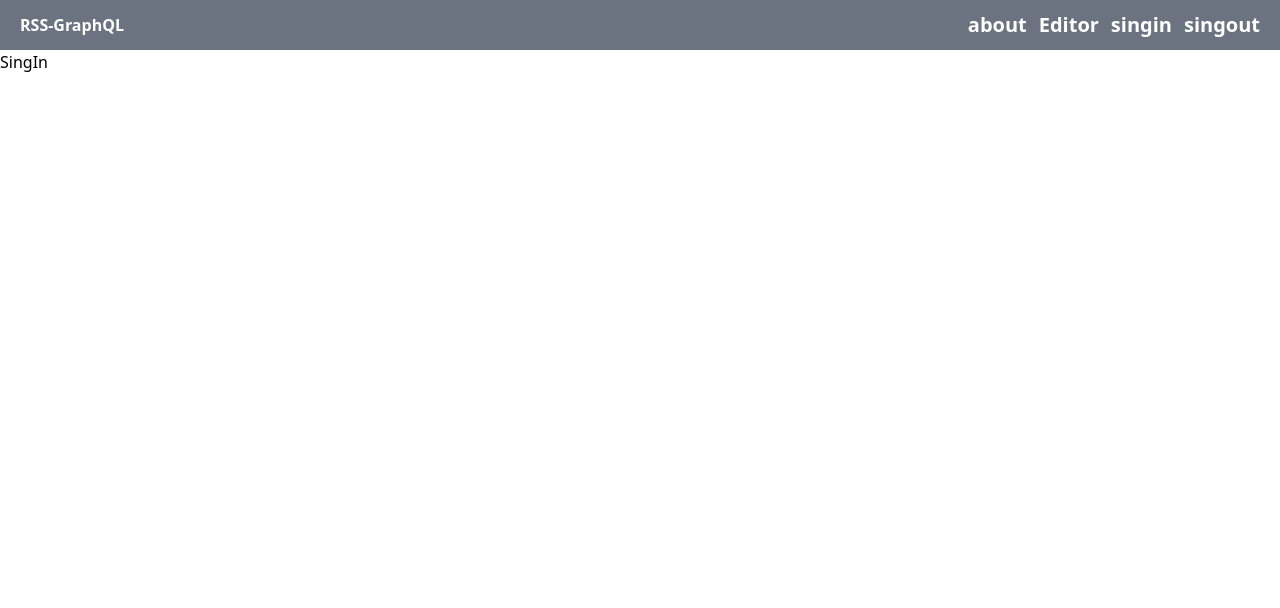
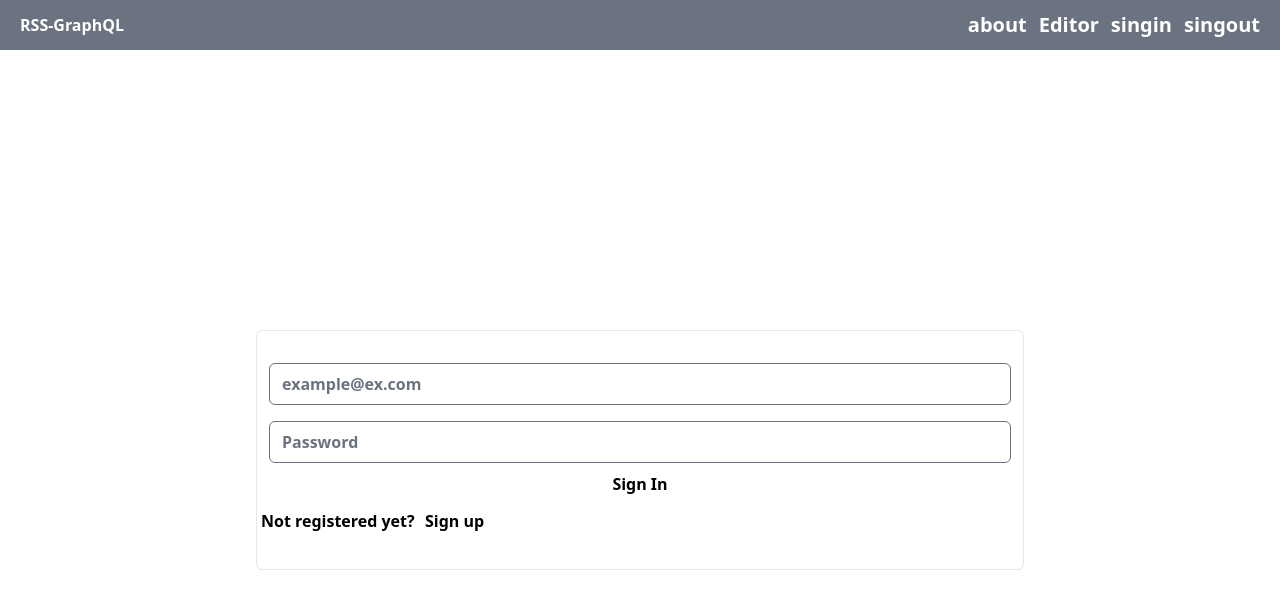
Before and after one commit to NikolayBalabanov/graphiql-app, a React (Vite) app: page /singin in a window 1280 px wide. Shown: the top 608 px of the page. Built offline with nearby package versions, Linux system fonts and the light colour scheme.

Commit message:
feat: add signIn and signUp form

```diff
--- /dev/null
+++ b/src/components/signInUp/Button.tsx
@@ -0,0 +1,13 @@
+import React from 'react';
+
+interface ButtonProps{
+    type: "button" | "submit" | "reset" | undefined,
+    text: string,
+    onClick?(): void,
+}
+
+export const Button = ({type, text, onClick}: ButtonProps) => {
+  return (
+    <button type={type} className="h-12 w-20 bg-btnBG rounded-md self-center font-bold" onClick={onClick}>{text}</button>
+  )
+}
--- /dev/null
+++ b/src/components/signInUp/Input.tsx
@@ -0,0 +1,21 @@
+import React from 'react';
+import { Path, UseFormRegister } from 'react-hook-form';
+interface InputProps{
+    type: string,
+    id: string,
+    placeholder: string,
+    register: UseFormRegister<FormFields>;
+    required: boolean,
+    label: Path<FormFields>
+}
+type FormFields = {
+    email: string,
+    password: string,
+    name?: string,
+  };
+
+export const Input = ({type, id, placeholder, label,  register, required}: InputProps) => {
+  return (
+    <input type={type} id={id} placeholder={placeholder} className="m-2 rounded-md" {...register(label, {required: true})} />
+  )
+}
--- /dev/null
+++ b/src/components/signInUp/SignInUp.tsx
@@ -0,0 +1,35 @@
+import React, { useState } from 'react';
+import { useForm, SubmitHandler } from "react-hook-form";
+import { Input } from './Input';
+import { Button } from './Button';
+
+type FormFields = {
+  email: string,
+  password: string,
+  name?: string,
+};
+
+export const SignInUp = () => {
+  const [isSignUp, setIsSignUp] = useState(false)
+  const { register, handleSubmit, watch, formState: { errors } } = useForm<FormFields>();
+  const onSubmit: SubmitHandler<FormFields> = data => console.log(data);
+  return (
+    <form onSubmit={handleSubmit(onSubmit)} className="flex flex-col justify-center self-center px-1 py-6 h-60 w-3/5 border rounded-md my-4 font-semibold">
+      {isSignUp && <Input type="text" id="name" placeholder="Ivan" label="name" register={register} required />}
+      <Input type="email" id="email" placeholder="example@ex.com" label="email" register={register} required />
+      <Input type="password" id="password" placeholder="Password" label="password" register={register} required />
+      <Button type="submit" text={isSignUp ? 'Sign Up' : 'Sign In'}></Button>
+      {!isSignUp
+       ? <p>
+        Not registered yet?
+        <Button type="button" text="Sign up" onClick={() => setIsSignUp(true)}></Button>
+      </p>
+      : <p>
+      I already have profile
+      <Button type="button" text="Sign In" onClick={() => setIsSignUp(false)}></Button>
+    </p>
+    }
+
+    </form>
+  )
+}
--- a/src/pages/SingIn.tsx
+++ b/src/pages/SingIn.tsx
@@ -1,7 +1,8 @@
 import React from 'react';
+import { SignInUp } from '../components/signInUp/SignInUp';
 
 function SingIn() {
-  return <div>SingIn</div>;
+  return <div className="flex justify-center h-screen"><SignInUp /></div>;
 }
 
 export default SingIn;
```
